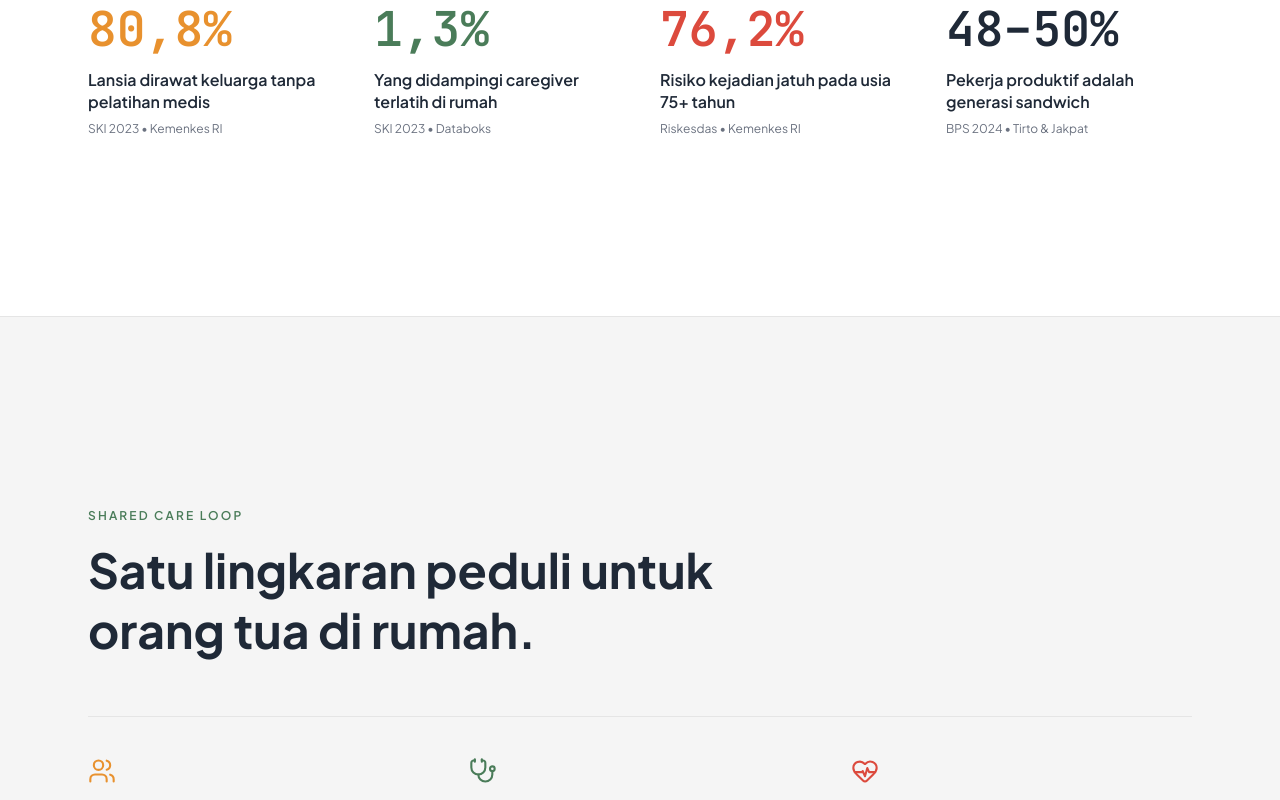
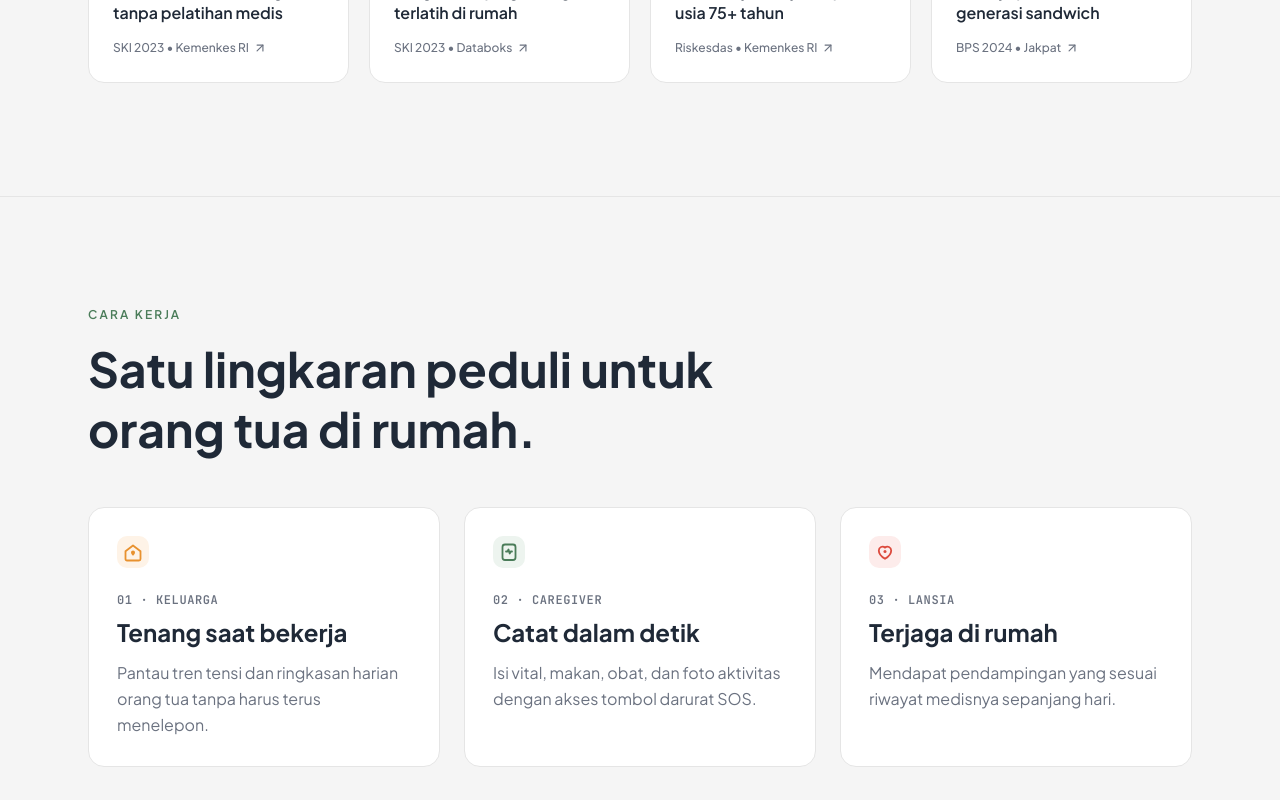
Before and after one commit to willgregorry/lentera, a Next.js app: page / in a window 1280 px wide. Shown: the part 1280-2080 px from the top of the page. Built offline with nearby package versions, Linux system fonts and the light colour scheme.

Commit message:
style: polish landing page animations, custom icons, #F5F5F5 canvas, and clean footer

```diff
--- a/src/app/page.tsx
+++ b/src/app/page.tsx
@@ -4,7 +4,6 @@ import { Footer } from "@/components/layout/Footer";
 import { HeroSection } from "@/components/landing/HeroSection";
 import { StatsSection } from "@/components/landing/StatsSection";
 import { CareLoopSection } from "@/components/landing/CareLoopSection";
-import { AiShowcaseSection } from "@/components/landing/AiShowcaseSection";
 import { PreviewSection } from "@/components/landing/PreviewSection";
 import { DualCtaSection } from "@/components/landing/DualCtaSection";
 import { FaqSection } from "@/components/landing/FaqSection";
@@ -17,7 +16,6 @@ export default function LandingPage() {
         <HeroSection />
         <StatsSection />
         <CareLoopSection />
-        <AiShowcaseSection />
         <PreviewSection />
         <DualCtaSection />
         <FaqSection />
--- a/src/components/landing/CareLoopSection.tsx
+++ b/src/components/landing/CareLoopSection.tsx
@@ -1,27 +1,80 @@
 "use client";
 
 import React, { useRef } from "react";
-import { HeartPulse, Stethoscope, Users } from "lucide-react";
 import { useSectionReveal } from "@/hooks/useGsapReveal";
+
+function FamilyIcon() {
+  return (
+    <svg className="h-8 w-8" viewBox="0 0 32 32" fill="none" aria-hidden="true">
+      <rect width="32" height="32" rx="10" fill="#FEF3E7" />
+      <path
+        d="M8.5 15.2L16 9.5l7.5 5.7v7.8a1.5 1.5 0 0 1-1.5 1.5h-12a1.5 1.5 0 0 1-1.5-1.5v-7.8Z"
+        stroke="#E8912E"
+        strokeWidth="1.8"
+        strokeLinejoin="round"
+      />
+      <path
+        d="M16 14.5c1.1 0 2 .9 2 2 0 1.8-2 3.2-2 3.2s-2-1.4-2-3.2c0-1.1.9-2 2-2Z"
+        fill="#E8912E"
+      />
+    </svg>
+  );
+}
+
+function CaregiverIcon() {
+  return (
+    <svg className="h-8 w-8" viewBox="0 0 32 32" fill="none" aria-hidden="true">
+      <rect width="32" height="32" rx="10" fill="#EDF4EF" />
+      <rect
+        x="9.5"
+        y="8.5"
+        width="13"
+        height="15.5"
+        rx="2.5"
+        stroke="#4A7C59"
+        strokeWidth="1.8"
+      />
+      <path
+        d="M13 15.5h1.5l1-2 1.2 4 1-2H19"
+        stroke="#4A7C59"
+        strokeWidth="1.8"
+        strokeLinecap="round"
+        strokeLinejoin="round"
+      />
+    </svg>
+  );
+}
+
+function ElderlyIcon() {
+  return (
+    <svg className="h-8 w-8" viewBox="0 0 32 32" fill="none" aria-hidden="true">
+      <rect width="32" height="32" rx="10" fill="#FDECEB" />
+      <path
+        d="M16 22.8s-6.2-3.9-6.2-8.4A3.7 3.7 0 0 1 16 11.7a3.7 3.7 0 0 1 6.2 2.7c0 4.5-6.2 8.4-6.2 8.4Z"
+        stroke="#DC4A3D"
+        strokeWidth="1.8"
+        strokeLinejoin="round"
+      />
+      <circle cx="16" cy="15.5" r="1.5" fill="#DC4A3D" />
+    </svg>
+  );
+}
 
 const ACTORS = [
   {
-    icon: Users,
-    color: "#E8912E",
+    Icon: FamilyIcon,
     role: "01 · Keluarga",
     title: "Tenang saat bekerja",
     desc: "Pantau tren tensi dan ringkasan harian orang tua tanpa harus terus menelepon.",
   },
   {
-    icon: Stethoscope,
-    color: "#4A7C59",
+    Icon: CaregiverIcon,
     role: "02 · Caregiver",
     title: "Catat dalam detik",
     desc: "Isi vital, makan, obat, dan foto aktivitas dengan akses tombol darurat SOS.",
   },
   {
-    icon: HeartPulse,
-    color: "#DC4A3D",
+    Icon: ElderlyIcon,
     role: "03 · Lansia",
     title: "Terjaga di rumah",
     desc: "Mendapat pendampingan yang sesuai riwayat medisnya sepanjang hari.",
@@ -34,36 +87,38 @@ export function CareLoopSection() {
 
   return (
     <section
+      id="cara-kerja"
       ref={sectionRef}
-      className="flex min-h-[100svh] items-center border-b border-[#E5E5E5] bg-[#F5F5F5]"
+      className="flex min-h-[85svh] items-center border-b border-[#E5E5E5] bg-[#F5F5F5]"
     >
-      <div className="mx-auto w-full max-w-6xl px-4 py-16 sm:px-6">
+      <div className="mx-auto w-full max-w-6xl px-4 py-20 sm:px-6">
         <div className="gsap-reveal max-w-3xl">
           <p className="text-xs font-semibold uppercase tracking-[0.18em] text-[#4A7C59]">
-            Shared Care Loop
+            Cara Kerja
           </p>
           <h2 className="mt-4 font-display text-3xl font-bold leading-tight text-[#1F2937] sm:text-5xl">
             Satu lingkaran peduli untuk orang tua di rumah.
           </h2>
         </div>
 
-        <div className="mt-14 grid gap-10 border-t border-[#E5E5E5] pt-10 md:grid-cols-3">
+        <div className="mt-12 grid gap-6 md:grid-cols-3">
           {ACTORS.map((actor) => {
-            const Icon = actor.icon;
+            const CustomIcon = actor.Icon;
             return (
-              <div key={actor.role} className="gsap-reveal">
-                <Icon
-                  className="h-7 w-7"
-                  style={{ color: actor.color }}
-                  strokeWidth={1.8}
-                />
-                <p className="mt-5 font-mono-vital text-xs font-semibold uppercase tracking-wider text-[#6B7280]">
+              <div
+                key={actor.role}
+                className="gsap-reveal group rounded-2xl border border-[#E5E5E5] bg-[#FFFFFF] p-7 transition-all duration-300 hover:-translate-y-1.5 hover:border-[#D4D4D4] hover:shadow-md"
+              >
+                <div className="transition-transform duration-300 group-hover:scale-105">
+                  <CustomIcon />
+                </div>
+                <p className="mt-6 font-mono-vital text-xs font-semibold uppercase tracking-wider text-[#6B7280]">
                   {actor.role}
                 </p>
-                <h3 className="mt-2 font-display text-2xl font-bold text-[#1F2937]">
+                <h3 className="mt-2 font-display text-xl font-bold text-[#1F2937] sm:text-2xl">
                   {actor.title}
                 </h3>
-                <p className="mt-3 text-base leading-relaxed text-[#6B7280]">
+                <p className="mt-3 text-sm leading-relaxed text-[#6B7280] sm:text-base">
                   {actor.desc}
                 </p>
               </div>
--- a/src/components/landing/DualCtaSection.tsx
+++ b/src/components/landing/DualCtaSection.tsx
@@ -12,7 +12,7 @@ export function DualCtaSection() {
   return (
     <section
       ref={sectionRef}
-      className="flex min-h-[100svh] items-center border-b border-[#E5E5E5] bg-[#FFFFFF]"
+      className="flex min-h-[80svh] items-center border-b border-[#E5E5E5] bg-[#F5F5F5]"
     >
       <div className="mx-auto w-full max-w-6xl px-4 py-16 sm:px-6">
         <div className="grid gap-12 md:grid-cols-2 md:divide-x md:divide-[#E5E5E5]">
--- a/src/components/landing/FaqSection.tsx
+++ b/src/components/landing/FaqSection.tsx
@@ -10,8 +10,9 @@ export function FaqSection() {
 
   return (
     <section
+      id="faq"
       ref={sectionRef}
-      className="flex min-h-[100svh] items-center bg-[#F5F5F5]"
+      className="flex min-h-[80svh] items-center bg-[#F5F5F5]"
     >
       <div className="mx-auto w-full max-w-4xl px-4 py-16 sm:px-6">
         <div className="gsap-reveal mb-10">
--- a/src/components/landing/StatsSection.tsx
+++ b/src/components/landing/StatsSection.tsx
@@ -1,19 +1,67 @@
 "use client";
 
-import React, { useRef } from "react";
-import { LANDING_STATS } from "@/content/landing";
+import React, { useEffect, useRef, useState } from "react";
+import { ArrowUpRight } from "lucide-react";
+import { EditorialStat, LANDING_STATS } from "@/content/landing";
 import { useSectionReveal } from "@/hooks/useGsapReveal";
+
+function AnimatedNumber({ stat, active }: { stat: EditorialStat; active: boolean }) {
+  const [display, setDisplay] = useState("0" + stat.suffix);
+
+  useEffect(() => {
+    if (!active) return;
+    let frameId = 0;
+    const duration = 1200;
+    const start = performance.now();
+
+    const tick = (now: number) => {
+      const progress = Math.min((now - start) / duration, 1);
+      const eased = 1 - Math.pow(1 - progress, 3);
+      const current = stat.target * eased;
+      const formatted =
+        stat.decimals > 0
+          ? current.toFixed(stat.decimals).replace(".", ",")
+          : Math.round(current).toString();
+      setDisplay(`${formatted}${stat.suffix}`);
+      if (progress < 1) {
+        frameId = requestAnimationFrame(tick);
+      }
+    };
+
+    frameId = requestAnimationFrame(tick);
+    return () => cancelAnimationFrame(frameId);
+  }, [active, stat.decimals, stat.suffix, stat.target]);
+
+  return <>{display}</>;
+}
 
 export function StatsSection() {
   const sectionRef = useRef<HTMLElement>(null);
+  const [inView, setInView] = useState(false);
   useSectionReveal(sectionRef);
+
+  useEffect(() => {
+    const el = sectionRef.current;
+    if (!el) return;
+    const observer = new IntersectionObserver(
+      ([entry]) => {
+        if (entry.isIntersecting) {
+          setInView(true);
+          observer.disconnect();
+        }
+      },
+      { threshold: 0.25 }
+    );
+    observer.observe(el);
+    return () => observer.disconnect();
+  }, []);
 
   return (
     <section
       ref={sectionRef}
-      className="flex min-h-[100svh] items-center border-b border-[#E5E5E5] bg-[#FFFFFF]"
+      className="flex min-h-[85svh] items-center border-b border-[#E5E5E5] bg-[#F5F5F5]"
     >
-      <div className="mx-auto w-full max-w-6xl px-4 py-16 sm:px-6">
+      <div className="mx-auto w-full max-w-6xl px-4 py-20 sm:px-6">
         <div className="gsap-reveal max-w-3xl">
           <p className="text-xs font-semibold uppercase tracking-[0.18em] text-[#E8912E]">
             Realitas Indonesia
@@ -23,19 +71,30 @@ export function StatsSection() {
           </h2>
         </div>
 
-        <div className="mt-14 grid gap-10 border-t border-[#E5E5E5] pt-10 sm:grid-cols-2 lg:grid-cols-4">
+        <div className="mt-12 grid gap-5 sm:grid-cols-2 lg:grid-cols-4">
           {LANDING_STATS.map((stat) => (
-            <div key={stat.label} className="gsap-reveal">
+            <div
+              key={stat.label}
+              className="gsap-reveal group rounded-2xl border border-[#E5E5E5] bg-[#FFFFFF] p-6 transition-all duration-300 hover:-translate-y-1 hover:border-[#D4D4D4] hover:shadow-md"
+            >
               <p
                 className="font-mono-vital text-4xl font-bold sm:text-5xl"
                 style={{ color: stat.accent }}
               >
-                {stat.value}
+                <AnimatedNumber stat={stat} active={inView} />
               </p>
-              <p className="mt-4 text-base font-semibold leading-snug text-[#1F2937]">
+              <p className="mt-4 text-sm font-semibold leading-snug text-[#1F2937] sm:text-base">
                 {stat.label}
               </p>
-              <p className="mt-2 text-xs text-[#6B7280]">{stat.source}</p>
+              <a
+                href={stat.sourceUrl}
+                target="_blank"
+                rel="noopener noreferrer"
+                className="mt-4 inline-flex items-center gap-1 text-xs font-medium text-[#6B7280] transition-colors hover:text-[#E8912E]"
+              >
+                <span>{stat.source}</span>
+                <ArrowUpRight className="h-3.5 w-3.5 transition-transform duration-200 group-hover:translate-x-0.5 group-hover:-translate-y-0.5" />
+              </a>
             </div>
           ))}
         </div>
--- a/src/components/layout/Footer.tsx
+++ b/src/components/layout/Footer.tsx
@@ -1,20 +1,21 @@
 import React from "react";
 import Link from "next/link";
-import { HeartHandshake, PhoneCall } from "lucide-react";
+import { PhoneCall } from "lucide-react";
+import { LenteraMascot } from "@/components/shared/LenteraMascot";
 
 export function Footer() {
   return (
-    <footer className="mt-auto border-t border-[#E5E5E5] bg-[#FFFFFF]">
-      <div className="mx-auto max-w-6xl px-4 py-10 sm:px-6">
+    <footer className="mt-auto border-t border-[#E5E5E5] bg-[#F5F5F5]">
+      <div className="mx-auto max-w-6xl px-4 py-12 sm:px-6">
         <div className="grid gap-8 md:grid-cols-3">
           <div>
-            <div className="flex items-center gap-2">
-              <HeartHandshake className="h-5 w-5 text-[#E8912E]" />
+            <Link href="/" className="inline-flex items-center gap-2.5">
+              <LenteraMascot status="aman" size="sm" />
               <span className="font-display text-lg font-bold text-[#1F2937]">
                 Lentera
               </span>
-            </div>
-            <p className="mt-2.5 text-sm leading-relaxed text-[#6B7280]">
+            </Link>
+            <p className="mt-3 text-sm leading-relaxed text-[#6B7280]">
               Menjaga orang tua di rumah, menenangkan hati keluarga di kantor.
             </p>
           </div>
@@ -25,23 +26,27 @@ export function Footer() {
             </h4>
             <ul className="mt-3 space-y-2 text-sm text-[#6B7280]">
               <li>
-                <Link href="/dashboard" className="hover:text-[#E8912E]">
-                  Dashboard Keluarga
+                <Link
+                  href="/#cara-kerja"
+                  className="transition-colors hover:text-[#E8912E]"
+                >
+                  Cara Kerja
                 </Link>
               </li>
               <li>
-                <Link href="/loker" className="hover:text-[#E8912E]">
-                  Loker & AI Matcher
+                <Link
+                  href="/login?role=family"
+                  className="transition-colors hover:text-[#E8912E]"
+                >
+                  Masuk Keluarga
                 </Link>
               </li>
               <li>
-                <Link href="/caregiver" className="hover:text-[#E8912E]">
-                  Portal Caregiver & SOS
-                </Link>
-              </li>
-              <li>
-                <Link href="/login" className="hover:text-[#E8912E]">
-                  Akun Demo (Budi & Rini)
+                <Link
+                  href="/login?role=caregiver"
+                  className="transition-colors hover:text-[#E8912E]"
+                >
+                  Masuk Caregiver
                 </Link>
               </li>
             </ul>
@@ -64,9 +69,8 @@ export function Footer() {
           </div>
         </div>
 
-        <div className="mt-8 flex flex-col items-start justify-between gap-2 border-t border-[#E5E5E5] pt-6 text-xs text-[#6B7280] sm:flex-row sm:items-center">
-          <p>© 2026 Lentera • IT RUSH 2026 Web Development.</p>
-          <p>Next.js, Supabase, Google Gemini AI & GSAP.</p>
+        <div className="mt-10 border-t border-[#E5E5E5] pt-6 text-xs text-[#6B7280]">
+          <p>© 2026 Lentera. Seluruh hak cipta dilindungi.</p>
         </div>
       </div>
     </footer>
--- a/src/components/layout/Navbar.tsx
+++ b/src/components/layout/Navbar.tsx
@@ -9,7 +9,6 @@ import { LenteraMascot } from "@/components/shared/LenteraMascot";
 
 const PUBLIC_NAV_LINKS = [
   { href: "/#cara-kerja", label: "Cara Kerja" },
-  { href: "/#fitur-ai", label: "Fitur AI" },
   { href: "/#faq", label: "FAQ" },
 ];
 
--- a/src/content/landing.ts
+++ b/src/content/landing.ts
@@ -1,33 +1,53 @@
 export interface EditorialStat {
   value: string;
+  target: number;
+  decimals: number;
+  suffix: string;
   label: string;
   source: string;
+  sourceUrl: string;
   accent: string;
 }
 
 export const LANDING_STATS: EditorialStat[] = [
   {
     value: "80,8%",
+    target: 80.8,
+    decimals: 1,
+    suffix: "%",
     label: "Lansia dirawat keluarga tanpa pelatihan medis",
     source: "SKI 2023 • Kemenkes RI",
+    sourceUrl: "https://www.badankebijakan.kemkes.go.id/hasil-ski-2023/",
     accent: "#E8912E",
   },
   {
     value: "1,3%",
+    target: 1.3,
+    decimals: 1,
+    suffix: "%",
     label: "Yang didampingi caregiver terlatih di rumah",
     source: "SKI 2023 • Databoks",
+    sourceUrl: "https://databoks.katadata.co.id/",
     accent: "#4A7C59",
   },
   {
     value: "76,2%",
+    target: 76.2,
+    decimals: 1,
+    suffix: "%",
     label: "Risiko kejadian jatuh pada usia 75+ tahun",
     source: "Riskesdas • Kemenkes RI",
+    sourceUrl: "https://layanandata.kemkes.go.id/",
     accent: "#DC4A3D",
   },
   {
-    value: "48–50%",
-    label: "Pekerja produktif adalah generasi sandwich",
-    source: "BPS 2024 • Tirto & Jakpat",
+    value: "49%",
+    target: 49,
+    decimals: 0,
+    suffix: "%",
+    label: "Pekerja produktif termasuk generasi sandwich",
+    source: "BPS 2024 • Jakpat",
+    sourceUrl: "https://www.bps.go.id/",
     accent: "#1F2937",
   },
 ];
```
Also changed, not shown: src/components/shared/FaqAccordion.tsx (+25 -10 lines).
